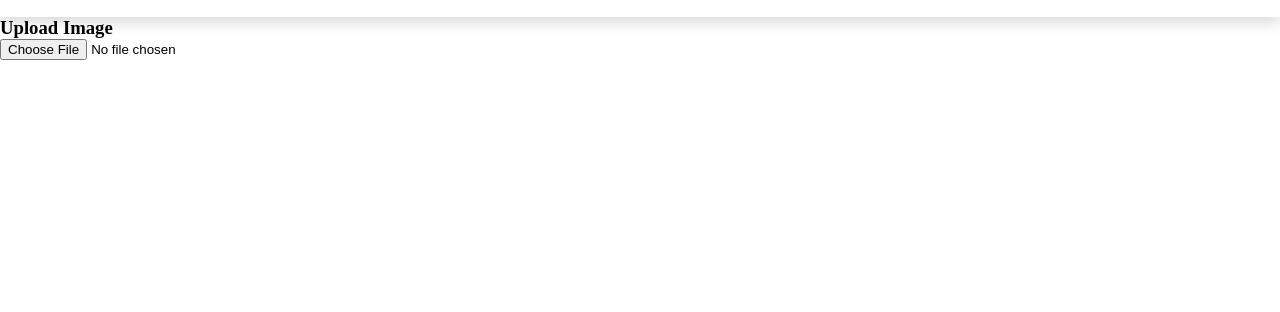
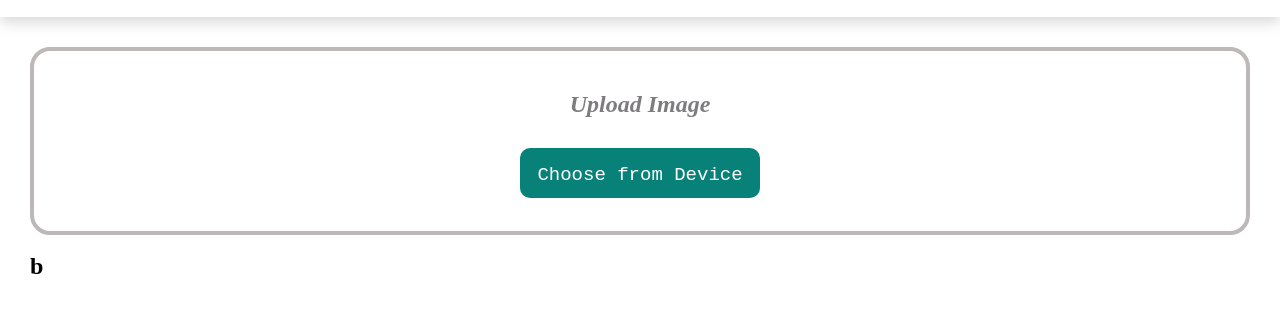
Before and after one commit to MrMADS28289/celebrare-assignment, a website: page index.html in a window 1280 px wide. Shown: the part 60-372 px from the top of the page. Drawn offline with Linux system fonts and the light colour scheme.

Commit message:
Choose Image design completed

```diff
--- a/css/style.css
+++ b/css/style.css
@@ -2,6 +2,8 @@
     margin: 0;
     padding: 0;
 }
+
+/*** Header Style ***/
 
 .header {
     display: flex;
@@ -14,3 +16,48 @@
     text-align: center;
     width: 100%;
 }
+
+/*** Choose Image Style ***/
+
+.container {
+    margin: 30px;
+}
+
+.files-upload-area {
+    display: flex;
+    flex-direction: column;
+    align-items: center;
+    height: 180px;
+    border: 4px solid rgb(189, 185, 185);
+    border-radius: 20px;
+}
+
+.files-upload-area h1 {
+    font-style: italic;
+    color: rgb(126, 124, 127);
+    font-size: x-large;
+    margin-top: 40px;
+    margin-bottom: 10px;
+}
+
+.label {
+    height: 50px;
+    width: 240px;
+    margin-top: 20px;
+    background-color: rgb(8, 129, 120);
+    color: white;
+    border-radius: 10px;
+    text-align: center;
+    cursor: pointer;
+}
+
+.files-input span {
+    position: relative;
+    top: -5px;
+    font-size: 19px;
+    font-family: monospace;
+}
+
+#get-file-input {
+    opacity: 0;
+}
--- a/index.html
+++ b/index.html
@@ -10,6 +10,9 @@
 
     <!-- --------css links------ -->
     <link rel="stylesheet" href="css/style.css">
+
+    <!-- --------croperjs css links------ -->
+    <link rel="stylesheet" href="./node_modules/cropperjs/dist/cropper.min.css">
 
 </head>
 
@@ -24,15 +27,31 @@
 
     <main>
         <!-- --------Image Upload Section------ -->
-        <section>
+        <section class="container">
+            <div class="files-upload-area">
+                <h1>Upload Image</h1>
+
+                <label class="label">
+                    <span class="files-input">
+                        <input type="file" id="get-file-input" />
+                        <span>Choose from Device</span>
+                    </span>
+                </label>
+            </div>
+
             <div>
-                <h3>Upload Image</h3>
-                <input type="file" class="img-input">
+                <img src="" alt="" id="image">
             </div>
+
+            <h1 id="bla">b</h1>
         </section>
     </main>
 
+    <!-- --------Scripts------ -->
     <script src="js/app.js"></script>
+
+    <!-- --------croperjs script links------ -->
+    <script src="./node_modules/cropperjs/dist/cropper.min.js"></script>
 
 </body>
 
--- a/js/app.js
+++ b/js/app.js
@@ -0,0 +1,31 @@
+// get user's uploaded image
+// const imgPath = document.querySelector('input[type=file]').files[0];
+// const reader = new FileReader();
+
+// reader.addEventListener("load", function () {
+//     // convert image file to base64 string and save to localStorage
+//     localStorage.setItem("image", reader.result);
+// }, false);
+
+// if (imgPath) {
+//     reader.readAsDataURL(imgPath);
+// }
+
+// let img = document.getElementById('image');
+// img.src = localStorage.getItem('image');
+
+let imputImage = document.getElementById('get-file-input');
+const img = document.getElementById('image')
+
+function getImg(event) {
+
+    const file = event.target.files[0];
+
+    let url = window.URL.createObjectURL(file);
+
+    console.log(url)
+
+    img.src = url
+}
+
+imputImage?.addEventListener('change', getImg)
```
Also changed, not shown: package.json (added, +23 -0 lines), 1 other file.
